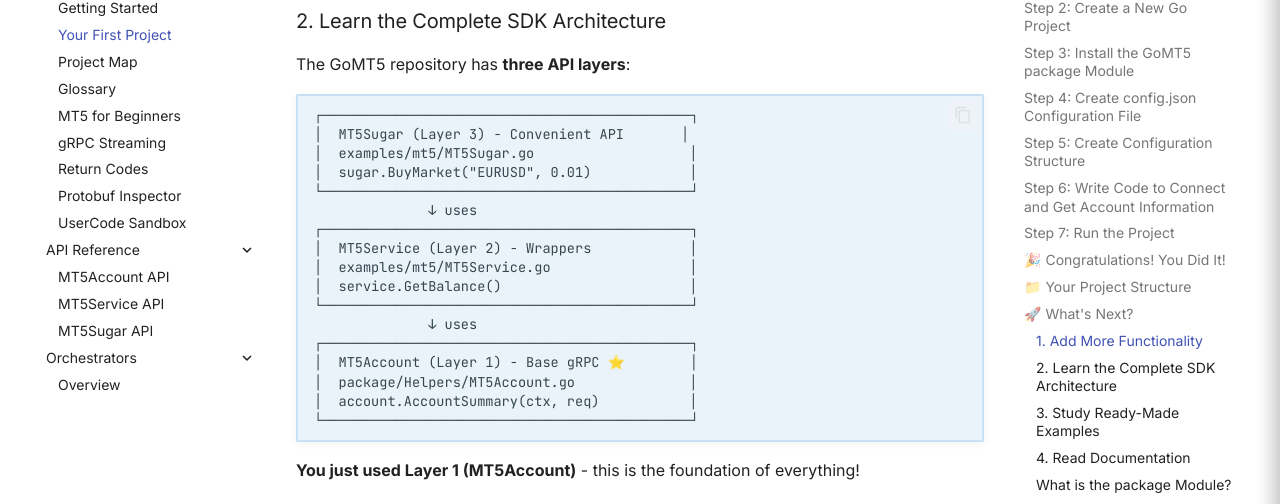
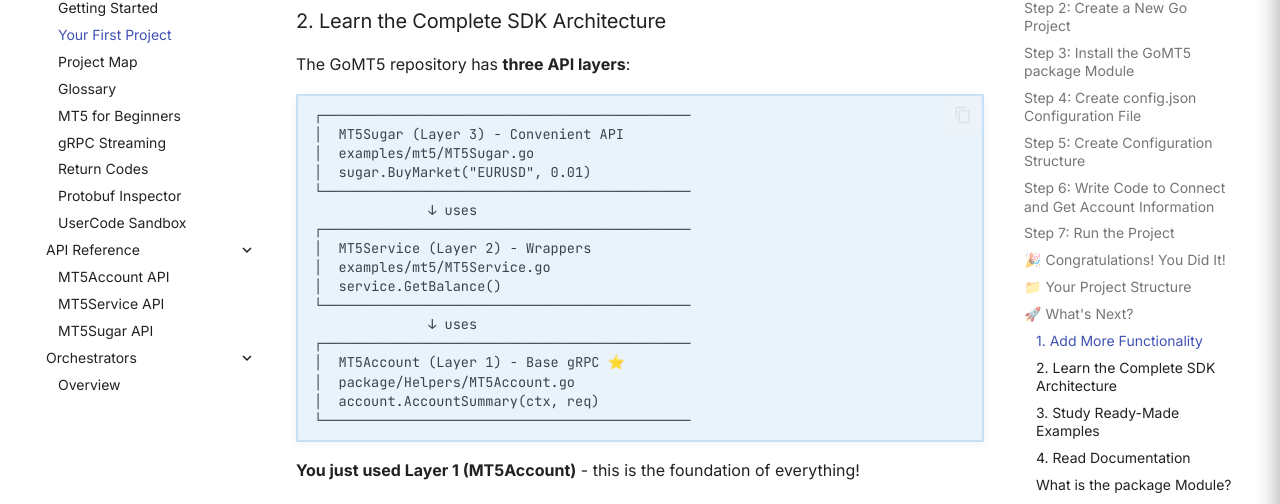
Before and after one commit to MetaRPC/GoMT5, an MkDocs documentation site: the page built from docs/All_Guides/Your_First_Project.md, in a window 1280 px wide and 900 px high, scrolled down 10999 px. Shown: the part 154-658 px from the top of the window. Built offline with MkDocs 1.6.1 and Material for MkDocs 9.7.7, drawn with Linux system fonts in a browser that asks for light colours; comment, search, counter and statistics services are not loaded.

````diff
--- a/docs/All_Guides/Your_First_Project.md
+++ b/docs/All_Guides/Your_First_Project.md
@@ -543,23 +543,23 @@ for {
 The GoMT5 repository has **three API layers**:
 
 ```
-┌─────────────────────────────────────────────┐
-│  MT5Sugar (Layer 3) - Convenient API       │
-│  examples/mt5/MT5Sugar.go                   │
-│  sugar.BuyMarket("EURUSD", 0.01)            │
-└─────────────────────────────────────────────┘
+┌─────────────────────────────────────────────
+│  MT5Sugar (Layer 3) - Convenient API
+│  examples/mt5/MT5Sugar.go
+│  sugar.BuyMarket("EURUSD", 0.01)
+└─────────────────────────────────────────────
               ↓ uses
-┌─────────────────────────────────────────────┐
-│  MT5Service (Layer 2) - Wrappers            │
-│  examples/mt5/MT5Service.go                 │
-│  service.GetBalance()                       │
-└─────────────────────────────────────────────┘
+┌─────────────────────────────────────────────
+│  MT5Service (Layer 2) - Wrappers
+│  examples/mt5/MT5Service.go
+│  service.GetBalance()
+└─────────────────────────────────────────────
               ↓ uses
-┌─────────────────────────────────────────────┐
-│  MT5Account (Layer 1) - Base gRPC ⭐        │
-│  package/Helpers/MT5Account.go              │
-│  account.AccountSummary(ctx, req)           │
-└─────────────────────────────────────────────┘
+┌─────────────────────────────────────────────
+│  MT5Account (Layer 1) - Base gRPC ⭐
+│  package/Helpers/MT5Account.go
+│  account.AccountSummary(ctx, req)
+└─────────────────────────────────────────────
 ```
 
 **You just used Layer 1 (MT5Account)** - this is the foundation of everything!
````
